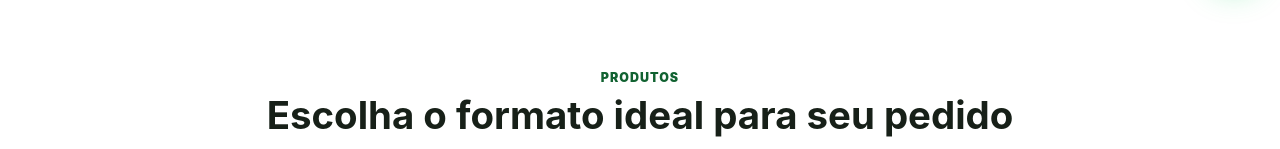
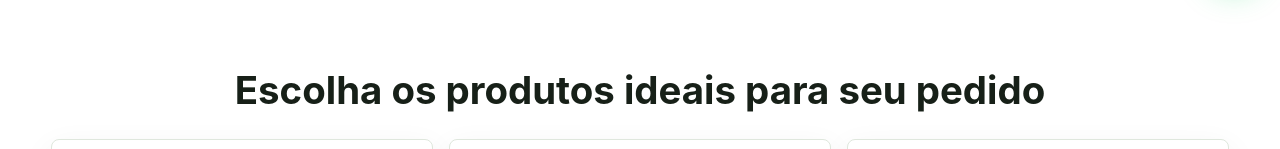
Before and after one commit to alysson0111/site-tilapia, a React (Vite) app: page / in a window 1280 px wide. Shown: the part 803-952 px from the top of the page. Built offline with nearby package versions, Linux system fonts and the light colour scheme.

Commit message:
Ajusta titulo da secao de produtos

```diff
--- a/src/App.jsx
+++ b/src/App.jsx
@@ -115,8 +115,7 @@ function Home() {
 
       <section className="section product-strip" aria-labelledby="produtos-destaque">
         <div className="section-heading">
-          <p className="eyebrow">Produtos</p>
-          <h2 id="produtos-destaque">Escolha o formato ideal para seu pedido</h2>
+          <h2 id="produtos-destaque">Escolha os produtos ideais para seu pedido</h2>
         </div>
 
         <div className="product-grid">
```
